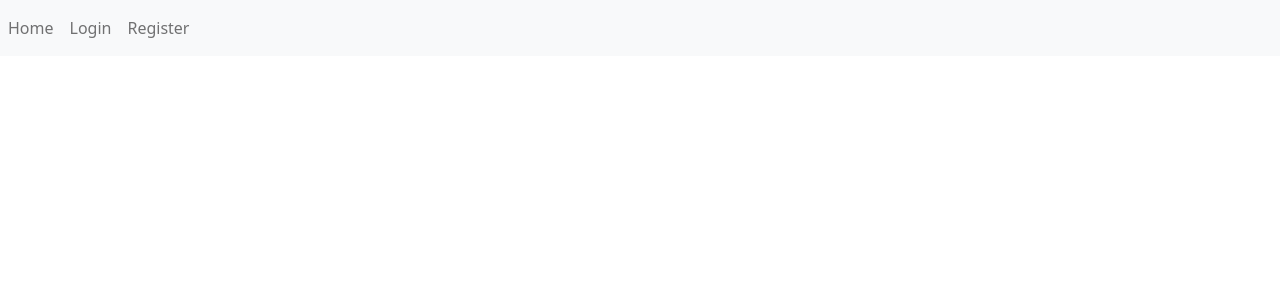
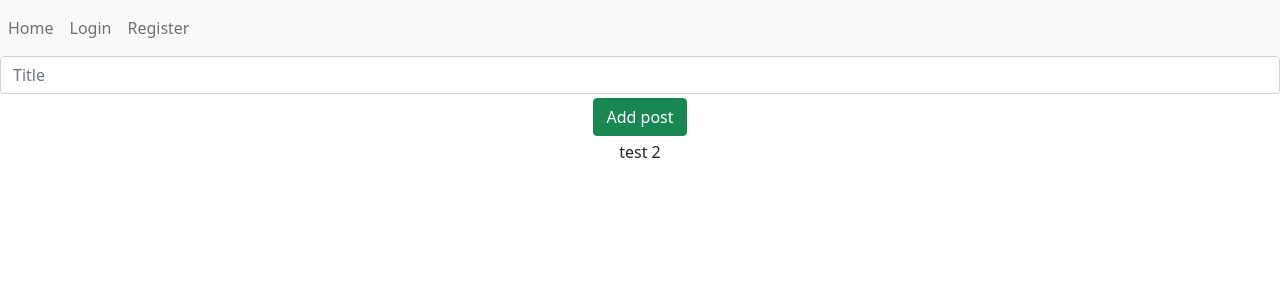
Before and after one commit to jakub-kowalik/blogging-system-frontend-1, a React (Create React App) app: page /newblogentry in a window 1280 px wide. Shown: the top 300 px of the page. Built offline with nearby package versions, Linux system fonts and the light colour scheme.

Commit message:
Not working implementation

```diff
--- a/src/App.js
+++ b/src/App.js
@@ -4,6 +4,7 @@ import RegisterPage from "./components/register/RegisterPage";
 import LoginPage from "./components/login/LoginPage";
 import HomePage from "./components/home/HomePage";
 import Header from "./components/header/Header";
+import BlogEntry from "./components/new_post/BlogEntry";
 
 
 function App() {
@@ -20,6 +21,9 @@ function App() {
                 <Route path={"/home"}>
                     <HomePage/>
                 </Route>
+                <Route path={"/newblogentry"}>
+                    <BlogEntry/>
+                </Route>
             </Router>
 
         </div>
--- a/src/components/header/Header.js
+++ b/src/components/header/Header.js
@@ -21,8 +21,8 @@ function Header() {
 
                     {isRedactor() &&
                     <NavDropdown title="Redactor menu" id="basic-nav-dropdown">
-                        <NavDropdown.Item href="/addpost">Add post</NavDropdown.Item>
-                        <NavDropdown.Item href="/myposts">My posts </NavDropdown.Item>
+                        <NavDropdown.Item href="/newblogentry">Add post</NavDropdown.Item>
+                        <NavDropdown.Item href="/myblogentries">My posts </NavDropdown.Item>
                     </NavDropdown>
                     }
                     {isAdmin() &&
--- /dev/null
+++ b/src/components/new_post/BlogEntry.js
@@ -0,0 +1,63 @@
+import {useState} from "react";
+import BlogEntryObject from "./BlogEntryObject";
+import axios from "axios";
+
+const BlogEntry = () => {
+    const [title, setTitle] = useState("");
+    const [blogEntryObjects, setBlogEntryObjects] = useState([{
+        content: "",
+        positionInBlogEntry: Number,
+        type: ""
+    }
+    ]);
+
+    const config = {
+        headers: {'Authorization': `Bearer ${localStorage.getItem('token')}`}
+    };
+
+    const onUpdate = () => {
+
+    }
+
+    const addBlogEntry = async (newBlogEntry) => {
+        console.log(newBlogEntry)
+        await axios.post('http://localhost:8080/api/blog/redactor/createBlogEntry', newBlogEntry,
+            config
+            ).then((response) => {
+                if (response.status === 201) {
+                } else {
+                    alert('Error creating')
+                }
+            })
+    }
+
+    const prepareData = () => {
+        return {
+            title: title,
+            blogObjects: blogEntryObjects
+        };
+    }
+
+    return (
+        <div>
+
+            <form role="form">
+                <div className="form-group float-label-control">
+                    <input type="text" className="form-control" placeholder="Title"
+                           onChange={e => setTitle(e.target.value)} />
+                </div>
+                <button type={"button"} className={"btn btn-success m-1"}
+                        onClick={() => addBlogEntry(prepareData())
+                        }>Add post< /button>
+            </form>
+
+            <ul className="list-group">
+                {blogEntryObjects.map((blogEntryObject) =>
+                    <BlogEntryObject/>
+                )}
+            </ul>
+        </div>
+    )
+}
+
+export default BlogEntry
--- /dev/null
+++ b/src/components/new_post/BlogEntryObject.js
@@ -0,0 +1,13 @@
+
+const BlogEntryObject = ({onDelete, onUpdate, blogEntryObject}) => {
+
+
+    return (
+        <div>
+
+        test 2
+        </div>
+    )
+}
+
+export default BlogEntryObject
```
Also changed, not shown: 1 other file (tests, documents, lock files or other folders).
